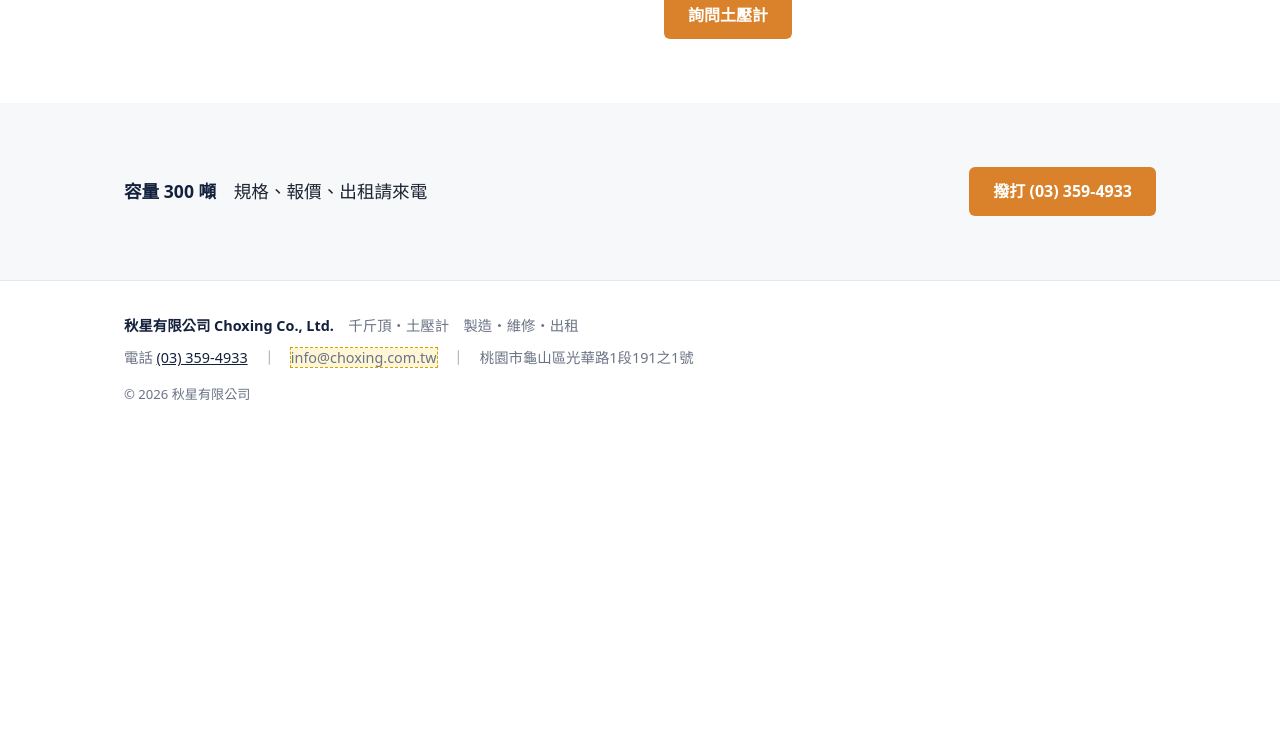
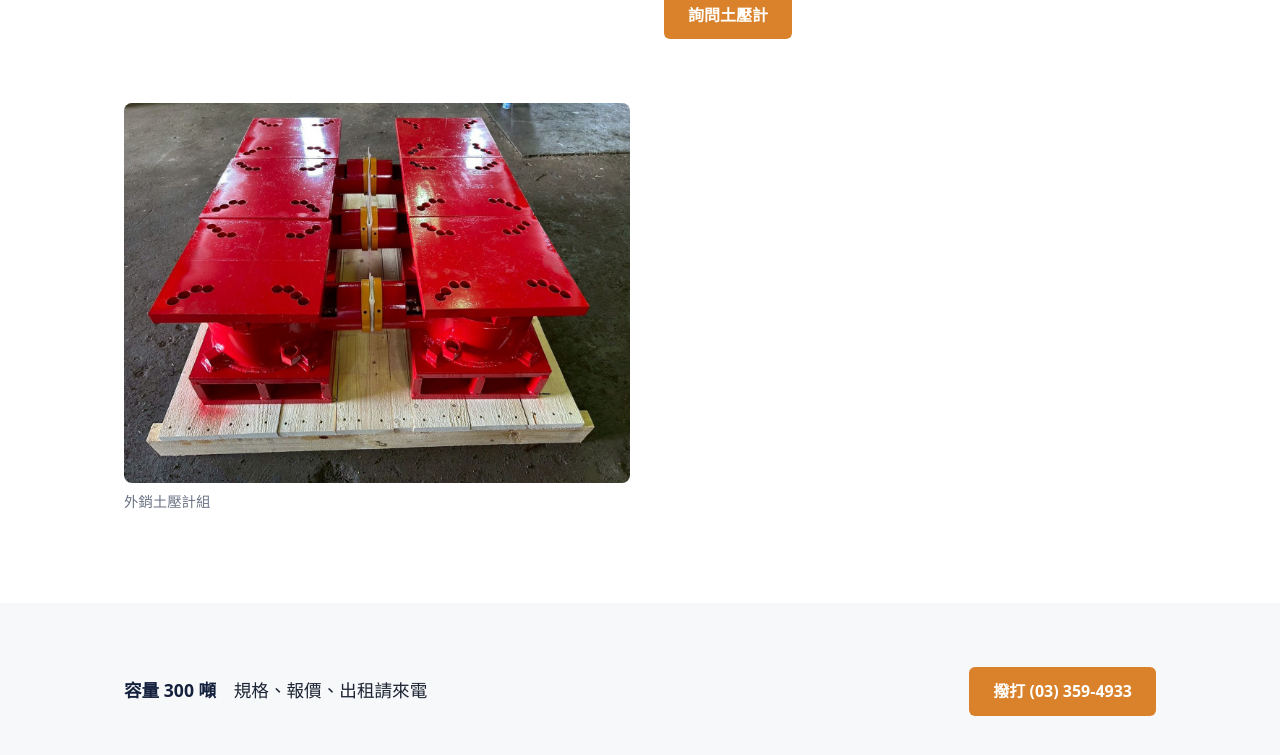
Before and after one commit to choxing-tw/choxing-website, a plain HTML site: page earth-pressure-gauge.html in a window 1280 px wide. Shown: the part 727-1482 px from the top of the page. Before the commit the page ends 1172 px from the top, so only its background shows below. Drawn offline with Linux system fonts and the light colour scheme.

Commit message:
土壓計頁加入第二張外銷土壓計照片
Co-Authored-By: Claude Opus 5.5 <noreply@anthropic.com>
Claude-Session: https://claude.ai/code/session_01Xkdx3nA27CKUcSW3yAqiEk

```diff
--- a/earth-pressure-gauge.html
+++ b/earth-pressure-gauge.html
@@ -77,6 +77,11 @@
     </div>
   </section>
 
+  <section style="padding-top:0">
+    <div class="container acc-photos" style="grid-template-columns:1fr 1fr">
+      <figure><img class="photo" src="images/photos/earth-pressure-gauge-2.jpg" alt="秋星外銷土壓計組，上蓋板與中間連接件" loading="lazy"><figcaption>外銷土壓計組</figcaption></figure>
+    </div>
+  </section>
   <section class="section-soft">
     <div class="container call-box">
       <p><strong>容量 300 噸</strong>　規格、報價、出租請來電</p>
```
Also changed, not shown: images/photos/earth-pressure-gauge-2.jpg (added).
